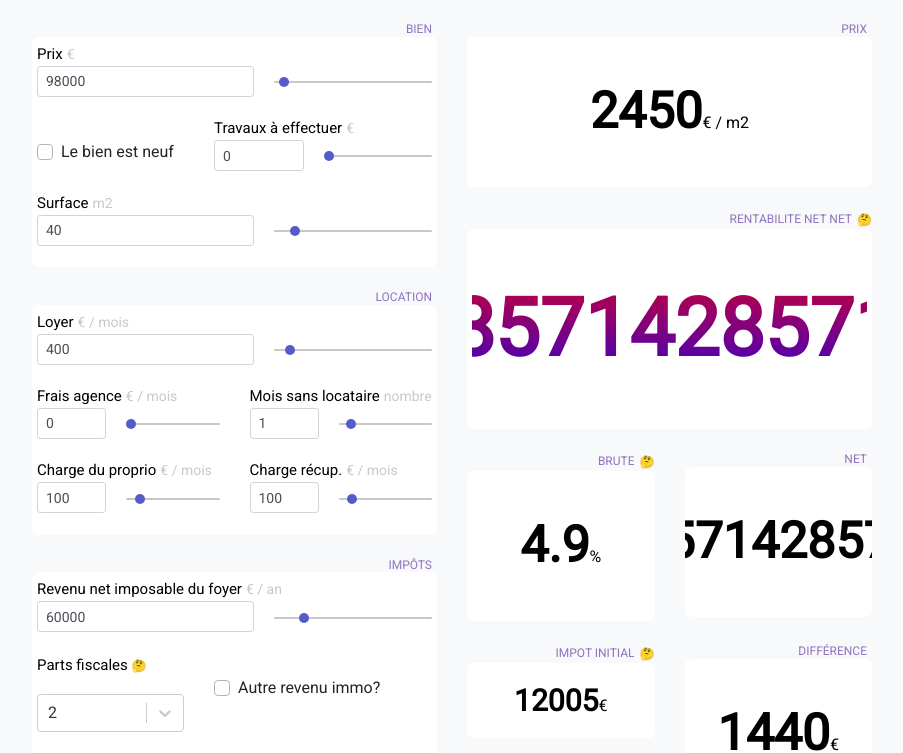
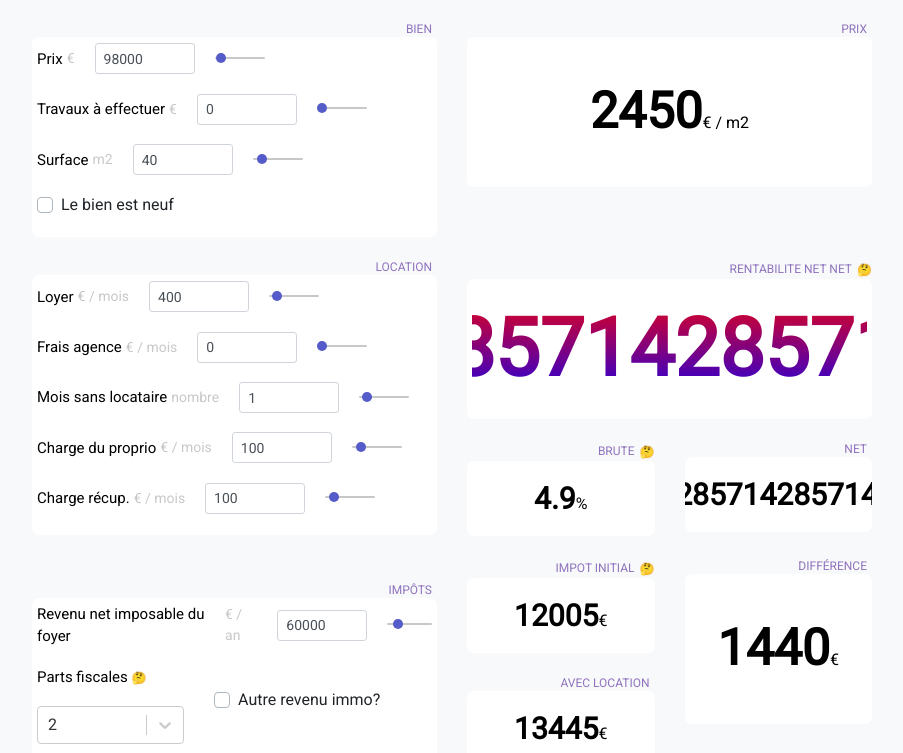
Before and after one commit to holtzy/immo-renta, a Gatsby site: page / in a window 1280 px wide. Shown: the part 49-802 px from the top of the page, without its empty margins (188-1091 px from the left). Built offline with nearby package versions, Linux system fonts and the light colour scheme; Gatsby itself is replaced by a stand-in of ours.

Commit message:
better layout starts

```diff
--- a/src/components/SliderWithTitle.tsx
+++ b/src/components/SliderWithTitle.tsx
@@ -25,21 +25,22 @@
 
     return (
         <Form.Group>
-
-            <div>
+            <div style={{ display: 'flex', alignItems: 'center' }}>
                 <span className={"slider-with-title-title"}>{title}</span>
                 <span className={"slider-with-title-unit"}>{unit}</span>
-            </div>
-            <div style={{ display: "flex" }}>
-
+                <div style={{
+                    width: '100px',
+                    marginLeft: '20px'
+                }}>
                     <Form.Control
                         size="sm"
                         type="text"
                         value={value}
                         onChange={onChange}
                     />
+                </div>
                 <div style={{
-                    width: '300px',
+                    width: '50px',
                     marginLeft: '20px'
                 }}>
                     < Form.Control
@@ -52,6 +53,7 @@
                     />
                 </div>
             </div>
+
         </Form.Group>
     )
 
--- a/src/pages/index.tsx
+++ b/src/pages/index.tsx
@@ -126,10 +126,9 @@
         <br />
 
         <Row>
-
-          {/* BIEN */}
+          {/* BIEN: INPUT */}
           <Col xs={12} md={6}>
-            <Tile height={230} title={"Bien"}>
+            <Tile height={200} title={"Bien"}>
               <SliderWithTitle
                 title={"Prix"}
                 unit={"€"}
@@ -138,9 +137,24 @@
                 onChange={e => updateState('price', Number(e.target.value))}
                 value={state.price}
               />
-              <Row>
-                <Col xs={12} md={5}>
-                  <br />
+
+              <SliderWithTitle
+                title={"Travaux à effectuer"}
+                unit={"€"}
+                min={0}
+                max={200000}
+                onChange={e => updateState('houseBuildingWork', Number(e.target.value))}
+                value={state.houseBuildingWork}
+              />
+
+              <SliderWithTitle
+                title={"Surface"}
+                unit={"m2"}
+                min={7}
+                max={300}
+                onChange={e => updateState('surface', Number(e.target.value))}
+                value={state.surface}
+              />
               <Form.Check
                 custom
                 type={'checkbox'}
@@ -149,32 +163,24 @@
                 checked={state.isHouseBrandNew}
                 onChange={e => updateState('isHouseBrandNew', !state.isHouseBrandNew)}
               />
+            </Tile>
           </Col>
-                <Col xs={12} md={7}>
-                  <SliderWithTitle
-                    title={"Travaux à effectuer"}
-                    unit={"€"}
-                    min={0}
-                    max={200000}
-                    onChange={e => updateState('houseBuildingWork', Number(e.target.value))}
-                    value={state.houseBuildingWork}
-                  />
+
+          {/* BIEN: OUTPUT */}
+          <Col xs={12} md={6}>
+            <Tile height={150} title={"Prix"} >
+              <ClassicNumber value={Math.round(pricePerSquareMeter)} suffix={"€ / m2"} size={50} />
+            </Tile>
           </Col>
         </Row>
-              <SliderWithTitle
-                title={"Surface"}
-                unit={"m2"}
-                min={7}
-                max={300}
-                onChange={e => updateState('surface', Number(e.target.value))}
-                value={state.surface}
-              />
-            </Tile>
 
         <br />
 
-            {/* LOCATION */}
-            <Tile height={230} title={"Location"}>
+        <Row>
+
+          {/* LOCATION: INPUT */}
+          <Col xs={12} md={6}>
+            <Tile height={260} title={"Location"}>
               <SliderWithTitle
                 title={"Loyer"}
                 unit={"€ / mois"}
@@ -183,8 +189,6 @@
                 onChange={e => updateState('rent', Number(e.target.value))}
                 value={state.rent}
               />
-              <Row>
-                <Col xs={12} md={6}>
               <SliderWithTitle
                 title={"Frais agence"}
                 unit={"€ / mois"}
@@ -193,8 +197,6 @@
                 onChange={e => updateState('agencyMensualFee', Number(e.target.value))}
                 value={state.agencyMensualFee}
               />
-                </Col>
-                <Col xs={12} md={6}>
               <SliderWithTitle
                 title={"Mois sans locataire"}
                 unit={"nombre"}
@@ -203,10 +205,6 @@
                 onChange={e => updateState('monthsWithNoRent', Number(e.target.value))}
                 value={state.monthsWithNoRent}
               />
-                </Col>
-              </Row>
-              <Row>
-                <Col xs={12} md={6}>
               <SliderWithTitle
                 title={"Charge du proprio"}
                 unit={"€ / mois"}
@@ -215,8 +213,7 @@
                 onChange={e => updateState('ownerMensualFees', Number(e.target.value))}
                 value={state.ownerMensualFees}
               />
-                </Col>
-                <Col xs={12} md={6}>
+
               <SliderWithTitle
                 title={"Charge récup."}
                 unit={"€ / mois"}
@@ -225,9 +222,38 @@
                 onChange={e => updateState('refundableMensualFees', Number(e.target.value))}
                 value={state.refundableMensualFees}
               />
+
+            </Tile>
+          </Col>
+
+          {/* LOCATION: OUTPUT */}
+          <Col xs={12} md={6}>
+            <Tile height={140} title={"Rentabilite net net"} explanation={<RentabiliteNetNetExplanationModal />} >
+              <ColoredNumber value={rentabiliteNetNet} suffix={"%"} />
+            </Tile>
+            <br />
+            <Row>
+              <Col xs={12} md={6}>
+                <Tile height={75} title={"Brute"} explanation={<RentabiliteBruteExplanationModal />} >
+                  <ClassicNumber value={Math.round(rentabiliteBrute * 100) / 100} suffix={"%"} size={30} />
+                </Tile>
+              </Col>
+              <Col xs={12} md={6}>
+                <Tile height={75} title={"Net"} >
+                  <ClassicNumber value={rentabiliteNet} suffix={"%"} size={30} />
+                </Tile>
               </Col>
             </Row>
-            </Tile>
+          </Col>
+
+        </Row>
+
+        <br />
+
+        <Row>
+
+          <Col xs={12} md={6}>
+
 
             <br />
 
@@ -324,32 +350,6 @@
 
           <Col xs={12} md={6}>
 
-            {/* RESULT: LOCATION */}
-            <Tile height={150} title={"Prix"} >
-              <ClassicNumber value={Math.round(pricePerSquareMeter)} suffix={"€ / m2"} size={50} />
-            </Tile>
-
-            <br />
-
-            {/* RESULT: RENTA */}
-            <Tile height={200} title={"Rentabilite net net"} explanation={<RentabiliteNetNetExplanationModal />} >
-              <ColoredNumber value={rentabiliteNetNet} suffix={"%"} />
-            </Tile>
-            <br />
-            <Row>
-              <Col xs={12} md={6}>
-                <Tile height={150} title={"Brute"} explanation={<RentabiliteBruteExplanationModal />} >
-                  <ClassicNumber value={Math.round(rentabiliteBrute * 100) / 100} suffix={"%"} size={50} size={50} />
-                </Tile>
-              </Col>
-              <Col xs={12} md={6}>
-                <Tile height={150} title={"Net"} >
-                  <ClassicNumber value={rentabiliteNet} suffix={"%"} size={50} />
-                </Tile>
-              </Col>
-            </Row>
-
-            <br />
 
             {/* RESULT: IMPOTS */}
             <Row>
@@ -402,7 +402,7 @@
         </Row>
 
         <Spacing />
-      </Container>
+      </Container >
 
     </Layout >
   )
```
Lines whose indentation alone changed are shown as unchanged.
